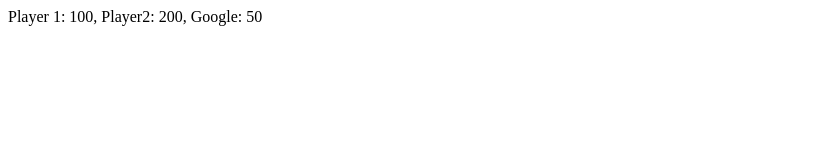
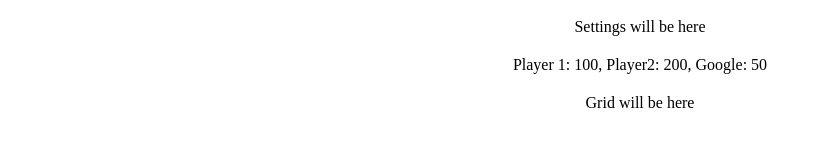
Before and after one commit to Schekhovtsov/samurai-minicourse, a plain HTML site: page frontend/index.html in a window 1280 px wide. Shown: the whole page, without its empty margins (0-822 px from the left). Drawn offline with Linux system fonts and the light colour scheme.

Commit message:
feat: async render in components

```diff
--- a/core/stateManager.js
+++ b/core/stateManager.js
@@ -5,15 +5,15 @@
     },
 };
 
-export const getGooglePoints = () => _state.points.google;
+export const getGooglePoints = async () => _state.points.google;
 
 /**
  * Возвращает очки игрока по его номеру.
  *
  * @param {number} playerNumber - Номер игрока (с отсчетом от 1).
- * @return {number} Очки игрока.
+ * @return {Promise<number>} Очки игрока.
  */
-export const getPlayerPoints = (playerNumber) => {
+export const getPlayerPoints = async (playerNumber) => {
     const playerIndex = playerNumber - 1;
 
     if (playerIndex < 0 || playerIndex > _state.points.players.length - 1) {
--- a/frontend/components/App.component.js
+++ b/frontend/components/App.component.js
@@ -1,15 +1,25 @@
-import { getGooglePoints, getPlayerPoints } from '../../core/stateManager.js';
+import { GridComponent } from './Grid/Grid.component.js';
+import { ResultPanelComponent } from './ResultPanel/ResultPanel.component.js';
+import { SettingsComponent } from './Settings/Settings.component.js';
 
 export const AppComponent = () => {
     const element = document.createElement('div');
 
-    const googlePoints = getGooglePoints();
-    const player1Points = getPlayerPoints(1);
-    const player2Points = getPlayerPoints(2);
+    render(element);
+
+    return { element };
+};
+
+const render = async (element) => {
+    element.classList.add('container');
+
+    const settingsComponent = SettingsComponent();
+    const resultPanelComponent = ResultPanelComponent();
+    const gridComponent = GridComponent();
 
     element.append(
-        `Player 1: ${player1Points}, Player2: ${player2Points}, Google: ${googlePoints}`
+        settingsComponent.element,
+        resultPanelComponent.element,
+        gridComponent.element
     );
-
-    return element;
 };
--- /dev/null
+++ b/frontend/components/Grid/Grid.component.js
@@ -0,0 +1,11 @@
+export const GridComponent = () => {
+    const element = document.createElement('div');
+
+    render(element);
+
+    return { element };
+};
+
+const render = async (element) => {
+    element.append('Grid will be here');
+};
--- /dev/null
+++ b/frontend/components/ResultPanel/ResultPanel.component.js
@@ -0,0 +1,22 @@
+import {
+    getGooglePoints,
+    getPlayerPoints,
+} from '../../../core/stateManager.js';
+
+export const ResultPanelComponent = () => {
+    const element = document.createElement('div');
+
+    render(element);
+
+    return { element };
+};
+
+const render = async (element) => {
+    const googlePoints = await getGooglePoints();
+    const player1Points = await getPlayerPoints(1);
+    const player2Points = await getPlayerPoints(2);
+
+    element.append(
+        `Player 1: ${player1Points}, Player2: ${player2Points}, Google: ${googlePoints}`
+    );
+};
--- /dev/null
+++ b/frontend/components/Settings/Settings.component.js
@@ -0,0 +1,11 @@
+export const SettingsComponent = () => {
+    const element = document.createElement('div');
+
+    render(element);
+
+    return { element };
+};
+
+const render = async (element) => {
+    element.append('Settings will be here');
+};
--- a/frontend/index.html
+++ b/frontend/index.html
@@ -4,6 +4,15 @@
         <meta charset="UTF-8" />
         <meta name="viewport" content="width=device-width, initial-scale=1.0" />
         <title>Samurai Minicourse</title>
+        <style>
+            .container {
+                display: flex;
+                flex-direction: column;
+                align-items: center;
+                gap: 20px;
+                padding: 10px;
+            }
+        </style>
     </head>
     <body>
         <div id="root">App will be here</div>
--- a/frontend/index.js
+++ b/frontend/index.js
@@ -4,6 +4,6 @@
 
 rootElement.innerHTML = '';
 
-const appElement = AppComponent();
+const appComponent = AppComponent();
 
-rootElement.append(appElement);
+rootElement.append(appComponent.element);
```
